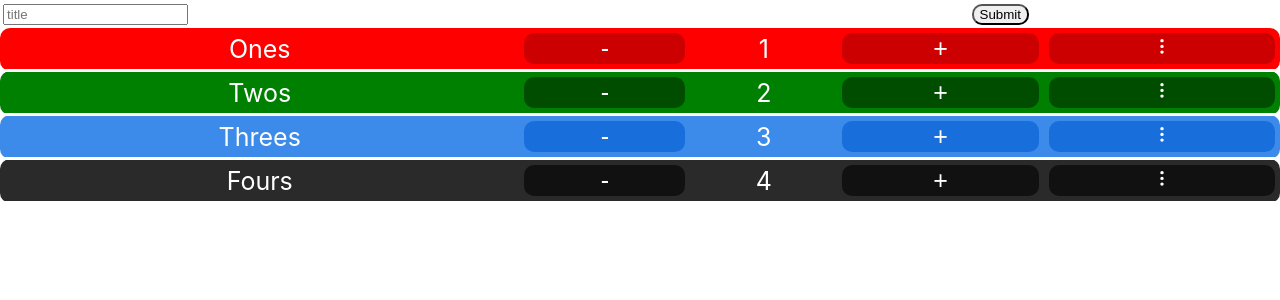
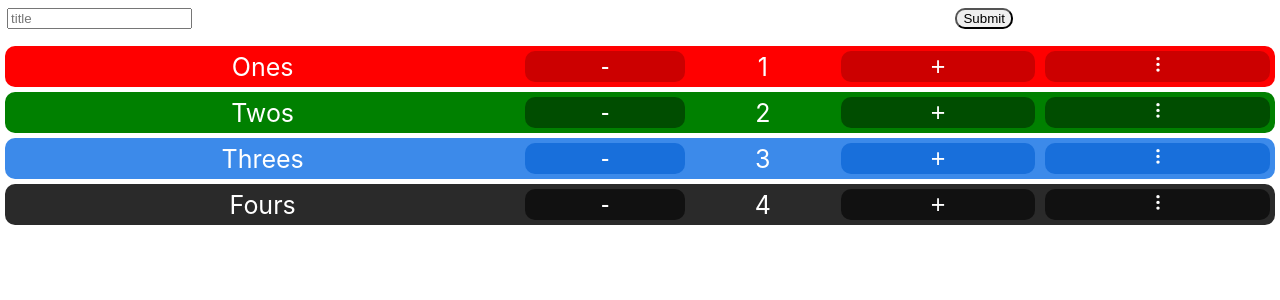
Before and after one commit to ramzan/sn-counter, a React (Create React App) app: page / in a window 1280 px wide. Shown: the top 300 px of the page. Built offline with nearby package versions, Linux system fonts and the light colour scheme.

Commit message:
Add spacing between counters

```diff
--- a/src/App.scss
+++ b/src/App.scss
@@ -1,7 +1,9 @@
 $themes: ("red":red, "blue":#3c8aea, "green":green, "black":#2a2a2a);
 
 #counter-table, th, td {
-  border-collapse: collapse;
+  border-collapse: separate;
+  padding: 5px;
+  border-spacing: 0px 5px;
 }
 
 @each $theme, $color in $themes {
@@ -9,8 +11,7 @@ $themes: ("red":red, "blue":#3c8aea, "green":green, "black":#2a2a2a);
     background-color: $color;
     color: white;
     text-align: center;
-    border-bottom: 3px solid white;
-    padding: 5px;
+    //border-bottom: 3px solid white;
     font-size: 25px;
   }
   .#{$theme}-button {
```
